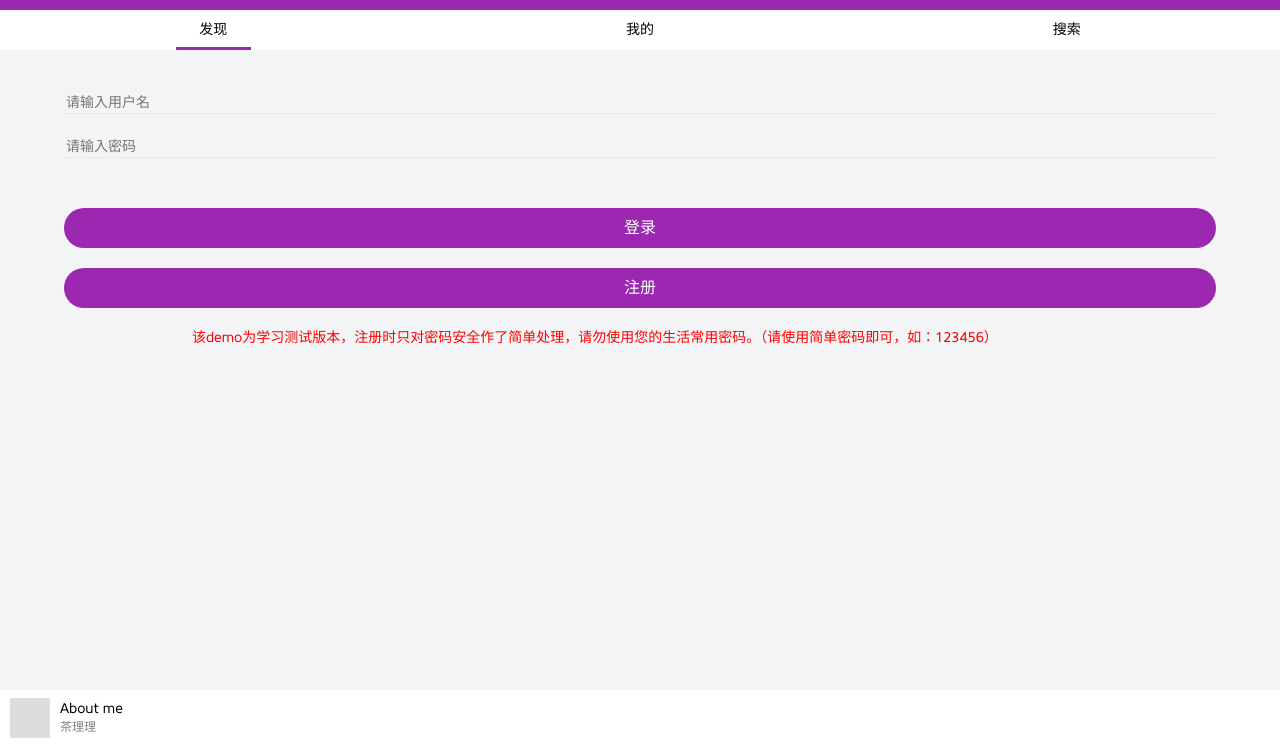
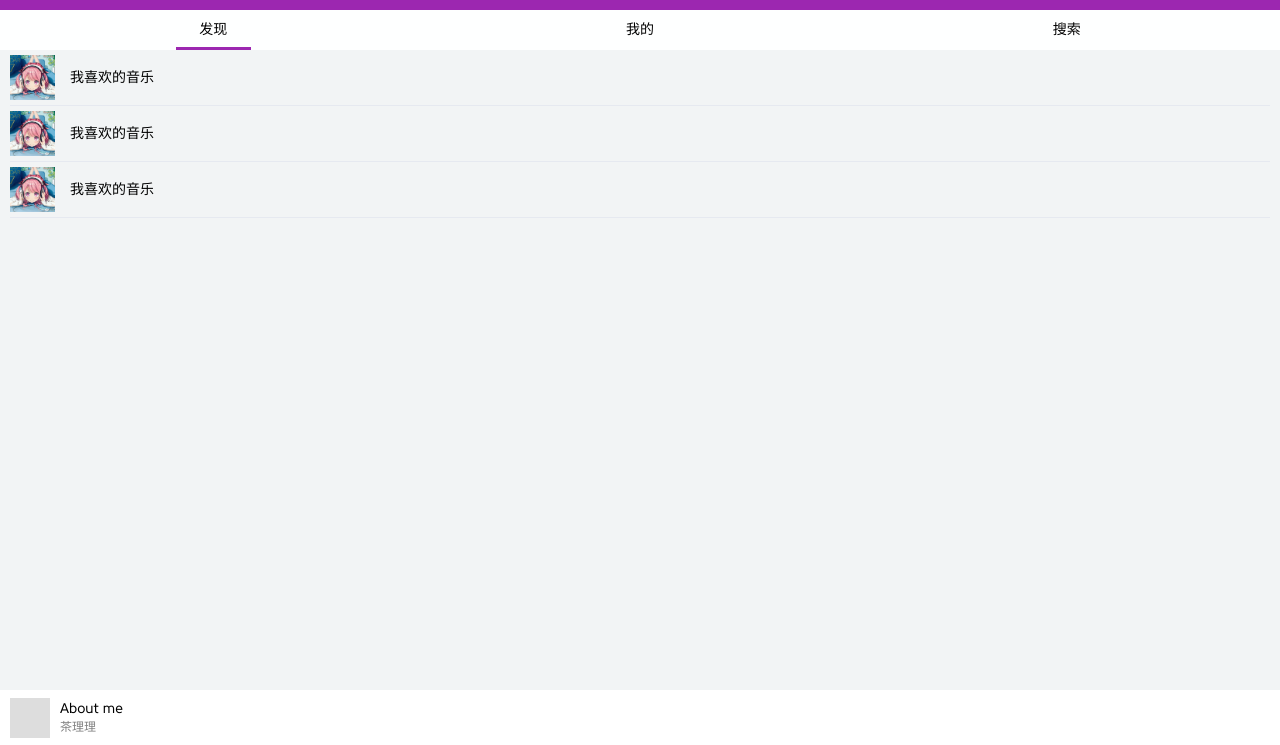
Before and after one commit to ArisAgeha/163music, a website built with webpack: page src/index.html in a window 1280 px wide. Shown: the part 55-800 px from the top of the page. Built offline with nearby package versions, Linux system fonts and the light colour scheme.

Commit message:
userPanel - CSS

```diff
--- a/src/css/app.scss
+++ b/src/css/app.scss
@@ -196,11 +196,47 @@ main {
                 color: red;
             }
         }
-        .signupPanel {
-            display: none;
-        }
         .userPanel {
             display: none;
+            margin:0 10px;
+            width: 100%;
+
+            .myCollection {
+                width: 100%;
+            }
+
+            .myCollection > li {
+                display: flex;
+                justify-content: space-between;
+                align-items: center;
+                width: 100%;
+                border-bottom: 1px solid #e6e9f0;
+
+                .collectionInformation {
+                    height: 55px;
+                    display: flex;
+                    align-items: center;
+
+                    .cover {
+                        width: 55px;
+                        height: 100%;
+                        margin-right: 5px;
+                        display: flex;
+                        align-items: center;
+
+                        img {
+                            background-size: cover;
+                            background-repeat: no-repeat;
+                            height: 45px;
+                            weight: 45px;
+                        }
+                    }
+                }
+
+                .deleteCollection {
+                    font-size: 16px;
+                }
+            }
         }
     }
 
@@ -208,9 +244,6 @@ main {
         display: flex;
 
         .loginPanel.show {
-            display: flex;
-        }
-        .signupPanel.show {
             display: flex;
         }
         .userPanel.show {
--- a/src/index.html
+++ b/src/index.html
@@ -4,7 +4,7 @@
     <meta charset="UTF-8">
     <meta name="viewport" content="width=device-width, user-scalable=no, initial-scale=1.0, maximum-scale=1.0, minimum-scale=1.0">
     <title>扬羽的音乐室</title>
-    <script src="https://at.alicdn.com/t/font_732623_58qt33dvy1i.js"></script>
+    <script src="https://at.alicdn.com/t/font_732623_w9x1ti13vw.js"></script>
 </head>
 <body>
     <header>
@@ -117,7 +117,7 @@
     </div>
 
     <div class="user-main show">
-        <div class="loginPanel show">
+        <div class="loginPanel">
             <div class="login-username">
                 <input class="login-username-input" type="text" placeHolder="请输入用户名">
             </div>
@@ -131,13 +131,42 @@
             <p class="securityHint">该demo为学习测试版本，注册时只对密码安全作了简单处理，请勿使用您的生活常用密码。（请使用简单密码即可，如：123456）</p>
         </div>
 
-        <div class="userPanel">
-            <div class="myCollection">
-                <ol>
-                    <li>我喜欢的音乐</li>
-                    <li>幻想游戏</li>
-                </ol>
-            </div>
+        <div class="userPanel show">
+            <ol class="myCollection">
+                <li>
+                    <div class="collectionInformation">
+                        <div class="cover"><img src="./img/1.png" alt=""></div>
+                        <div class="collectionTitle">我喜欢的音乐</div>
+                    </div>
+                    <div class="deleteCollection">
+                        <svg class="icon" aria-hidden="true">
+                            <use xlink:href="#icon-delete1"></use>
+                        </svg>
+                    </div>
+                </li>
+                <li>
+                    <div class="collectionInformation">
+                        <div class="cover"><img src="./img/1.png" alt=""></div>
+                        <div class="collectionTitle">我喜欢的音乐</div>
+                    </div>
+                    <div class="deleteCollection">
+                        <svg class="icon" aria-hidden="true">
+                            <use xlink:href="#icon-delete1"></use>
+                        </svg>
+                    </div>
+                </li>
+                <li>
+                    <div class="collectionInformation">
+                        <div class="cover"><img src="./img/1.png" alt=""></div>
+                        <div class="collectionTitle">我喜欢的音乐</div>
+                    </div>
+                    <div class="deleteCollection">
+                        <svg class="icon" aria-hidden="true">
+                            <use xlink:href="#icon-delete1"></use>
+                        </svg>
+                    </div>
+                </li>
+            </ol>
         </div>
     </div>
 
```
Also changed, not shown: admin.html (+1 -1 lines), index.html (+38 -9 lines), dist/js/app.js.
